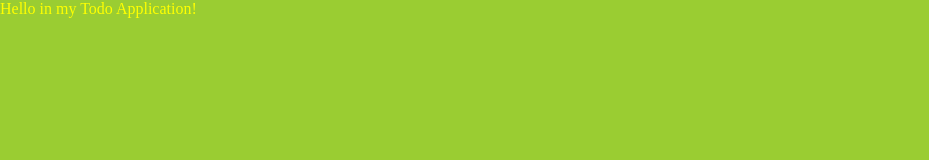
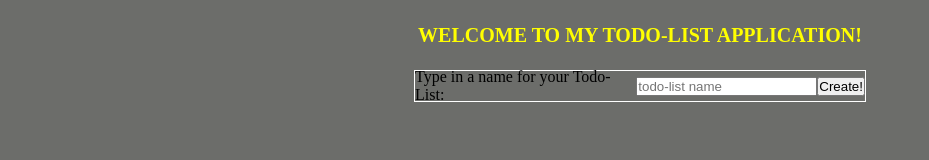
Before and after one commit to DenDanilkov/Advanced-React-Todo, a React app: page / in a window 1280 px wide. Shown: the whole page, without its empty margins (0-929 px from the left). Built offline with nearby package versions, Linux system fonts and the light colour scheme.

Commit message:
feat: add field for adding todolists

```diff
--- a/package.json
+++ b/package.json
@@ -36,6 +36,8 @@
   },
   "dependencies": {
     "react": "^16.12.0",
-    "react-dom": "^16.12.0"
+    "react-dom": "^16.12.0",
+    "react-redux": "^7.1.3",
+    "redux": "^4.0.5"
   }
 }
--- a/src/components/inputs/addTodoList/addTodoList.js
+++ b/src/components/inputs/addTodoList/addTodoList.js
@@ -1,8 +1,15 @@
-import React from 'react';
+import React from "react";
+import './addTodoList.scss'
 
-function AddTodoList(props) {
-    const greeting = 'Hello Function Component!';
-    return <h1>{greeting}</h1>;
+export default function InsertTodoList(props) {
+
+  return (
+    <div className='todoListInput'>
+      <span>Type in a name for your Todo-List:</span>
+      <input type="text" placeholder="todo-list name"></input>
+      <button>Create!</button>
+    </div>
+  );
 }
 
-export default AddTodoList;
+// export default AddTodoList;
--- a/src/components/inputs/addTodoList/addTodoList.scss
+++ b/src/components/inputs/addTodoList/addTodoList.scss
@@ -0,0 +1,9 @@
+.todoListInput {
+    display: flex;
+    width: 450px;
+    justify-content: space-between;
+    border: 1px solid white;
+    height: 30px;
+    align-items: center;
+    align-self: center;
+}
--- a/src/components/todoLaunch.js
+++ b/src/components/todoLaunch.js
@@ -1,10 +1,15 @@
-import React from 'react';
-import './todoLaunch.scss'
+import React from "react";
+import InsertTodoList from "./inputs/addTodoList/addTodoList";
+import "./todoLaunch.scss";
 
-function TodoLaunch(props) {
-
-    const greeting = 'Hello in my Todo Application!';
-    return <div className='app'>{greeting}</div>;
+function TodoLaunch() {
+  const greeting = "Welcome to my Todo-List Application!";
+  return (
+    <React.Fragment>
+      <div className="app">{greeting}</div>
+      <InsertTodoList />
+    </React.Fragment>
+  );
 }
 
 export default TodoLaunch;
--- a/src/components/todoLaunch.scss
+++ b/src/components/todoLaunch.scss
@@ -1,3 +1,10 @@
 .app {
    color: yellow;
+   font-size: 20px;
+   text-transform: uppercase;
+   display: flex;
+   justify-content: center;
+   height: 70px;
+   align-items: center;
+   font-weight: bold;
 }
--- a/src/index.html
+++ b/src/index.html
@@ -5,7 +5,7 @@
     <meta charset="UTF-8">
     <meta name="viewport" content="width=device-width, initial-scale=1.0">
     <meta http-equiv="X-UA-Compatible" content="ie=edge">
-    <title>React Boilerplate</title>
+    <title>Redux-Todos</title>
 </head>
 
 <body>
--- a/src/styles/app.scss
+++ b/src/styles/app.scss
@@ -6,6 +6,7 @@
 
 #wrapper {
     height: 100vh;
-    background-color: yellowgreen;
-
+    background-color: rgb(108, 109, 106);
+    display: flex;
+    flex-direction: column;
 }
```
Also changed, not shown: 1 other file.
